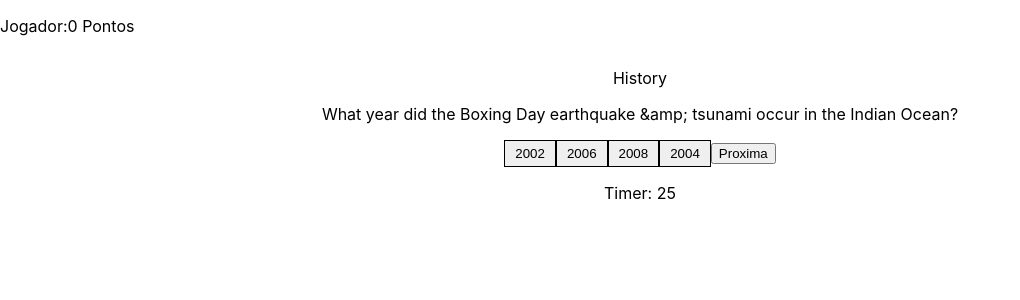
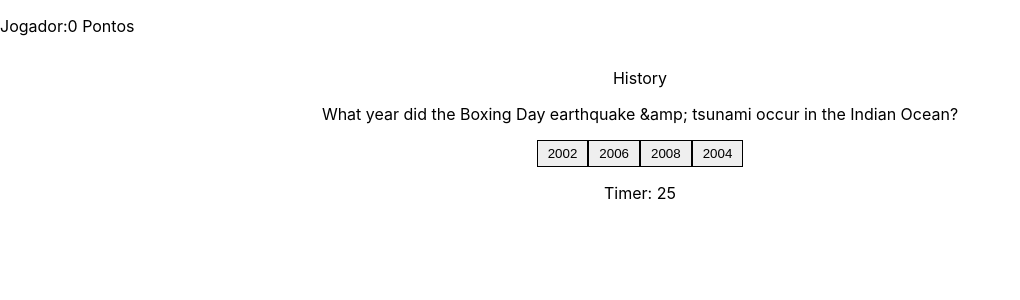
Before and after one commit to tryber/sd-03-project-trivia-react-redux-05, a React (Create React App) app: page /TeladoJogo in a window 1280 px wide. Shown: the top 300 px of the page, without its empty margins (0-1020 px from the left). Built offline with nearby package versions, Linux system fonts and the light colour scheme.

Commit message:
Dissabled

```diff
--- a/src/components/AnswerContainer.jsx
+++ b/src/components/AnswerContainer.jsx
@@ -70,11 +70,12 @@ class AnswerContainer extends React.Component {
 
   render() {
     const { answers } = this.state;
+    const { disable } = this.props;
 
     return (
       <div>
         {answers}
-        <button data-testid="btn-next" onClick={this.next} type="button">Proxima</button>
+        {disable && <button data-testid="btn-next" onClick={this.next} type="button">Proxima</button>}
       </div>
 
     );
@@ -88,6 +89,7 @@ AnswerContainer.propTypes = {
   difficulty: PropTypes.number.isRequired,
   resetStyle: PropTypes.func.isRequired,
   setTime: PropTypes.func.isRequired,
+  disable: PropTypes.bool.isRequired,
 };
 
 const dispatch = {
@@ -95,4 +97,10 @@ const dispatch = {
   setTime: (payload) => ({ type: 'SET_TIMER', payload }),
 };
 
-export default connect(null, dispatch)(AnswerContainer);
+function mapProps(state) {
+  return {
+    disable: state.gamePage.answerChoosed,
+  };
+}
+
+export default connect(mapProps, dispatch)(AnswerContainer);
```
